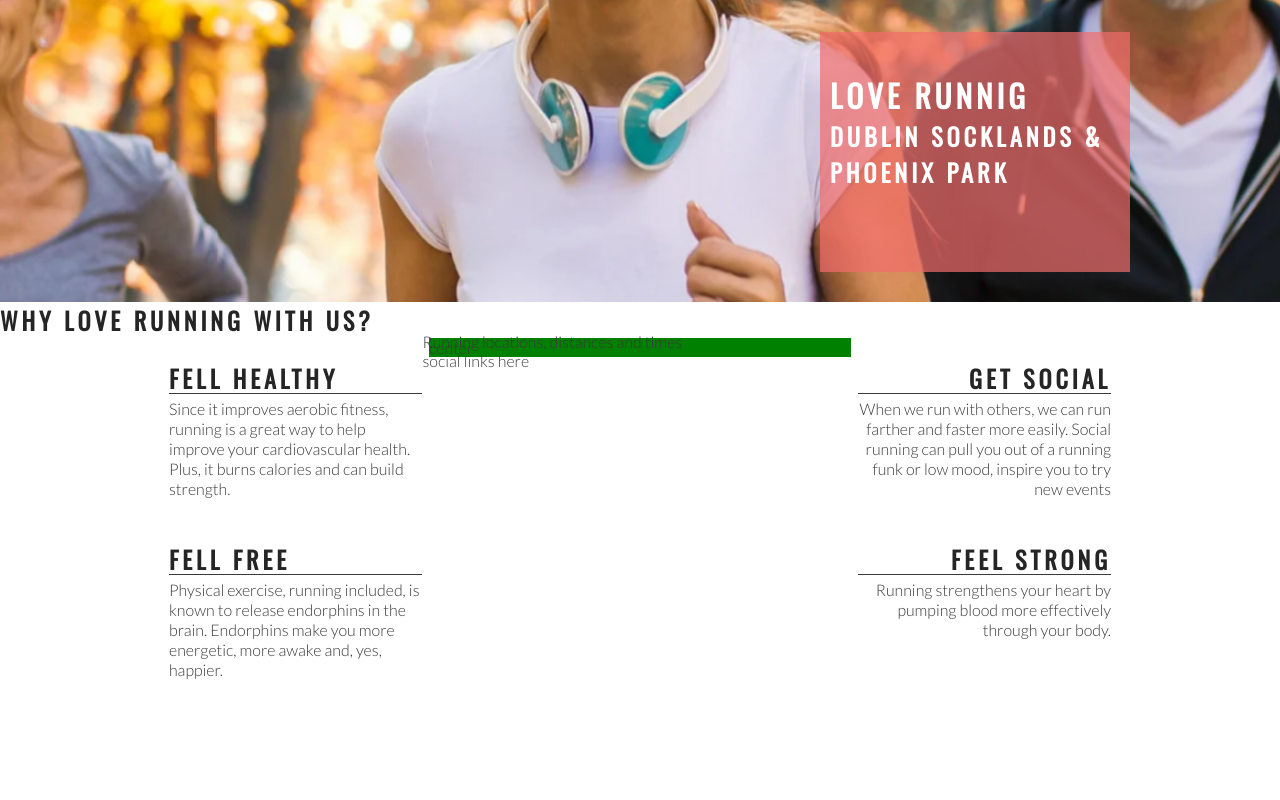
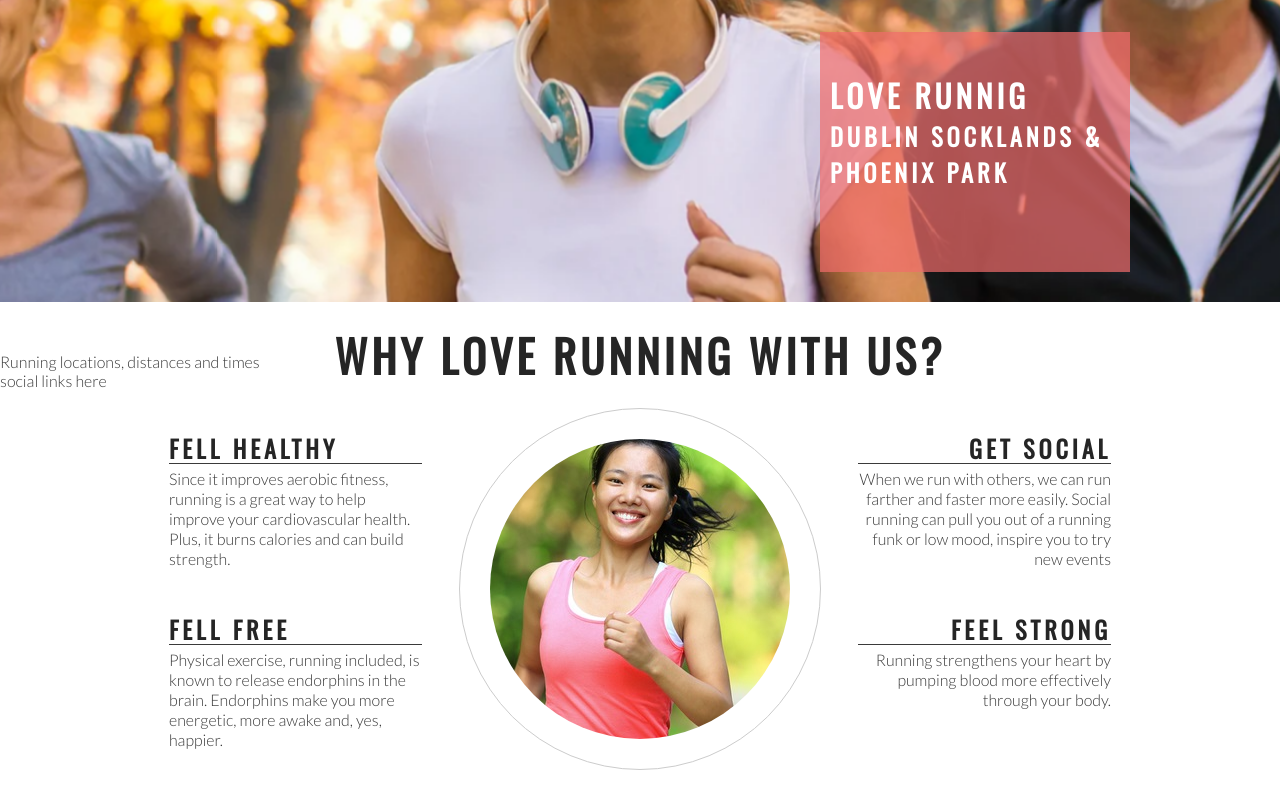
Before and after one commit to Anthoni-Mathias/love-running, a plain HTML site: page index.html in a window 1280 px wide. Shown: the part 373-1173 px from the top of the page. Before the commit the page ends 1103 px from the top, so only its background shows below. Drawn offline with nearby package versions, Linux system fonts and the light colour scheme.

Commit message:
Add club ethos central image and style into a circle

```diff
--- a/assets/css/style.css
+++ b/assets/css/style.css
@@ -73,7 +73,7 @@ h1, h2 {
 #hero-image {
     height: 600px;
     width: 100%;
-    background: url(/assets/image/hero-image.webp) no-repeat center;
+    background: url('/assets/image/hero-image.webp') no-repeat center;
 
     /*animates zoom effect on loading page*/
     animation-name: hero-zoom;
@@ -134,7 +134,6 @@ h1, h2 {
 #center-about {
     width: 33%;
     margin: 0 auto;
-    background-color: green;
 }
 
 hr {
@@ -166,3 +165,26 @@ hr {
 .right-about-heading p {
     text-align: right;
 }
+
+#welcome {
+    text-align: center;
+    margin: 20px 0;
+    font-size: 280%;
+}
+
+#circle-container {
+    width: 300px;
+    height: 300px;
+    padding: 30px;
+    border-style: solid;
+    border-color: #ccc;
+    border-width: 1px;
+    border-radius: 50%;
+    margin: 0 auto;
+}
+
+#circle-cover-bg {
+    background: url('/assets/image/ethos-center-image.jpg') no-repeat center center;
+    height: 100%;
+    border-radius: 50%;
+}
--- a/index.html
+++ b/index.html
@@ -36,7 +36,7 @@
         </div>
     </section>
     <section id="club-ethos">
-        <h1>Why Love Running With Us?</h1>
+        <h2 id="welcome">Why Love Running With Us?</h2>
         <div id="left-about">
             <div class="left-about-heading">
                 <h2>Fell Healthy</h2>
@@ -69,7 +69,13 @@
                 </p>
             </div>
         </div>
-        <div id="center-about">center</div>
+        <div id="center-about">
+            <div id="circle-container">
+                <div id="circle-cover-bg">
+
+                </div>
+            </div>
+        </div>
     </section>
     <section>
         Running locations, distances and times
```
Also changed, not shown: assets/image/ethos-center-image.jpg (added).
